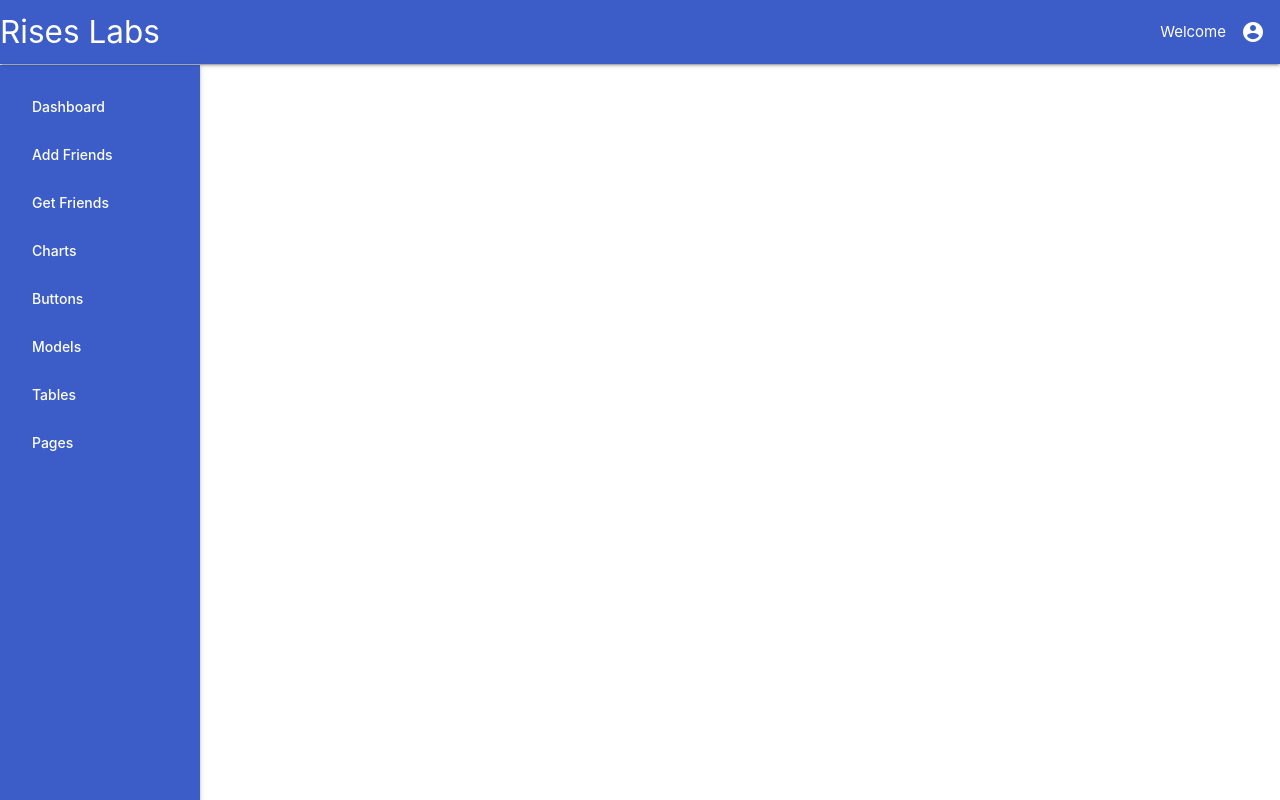
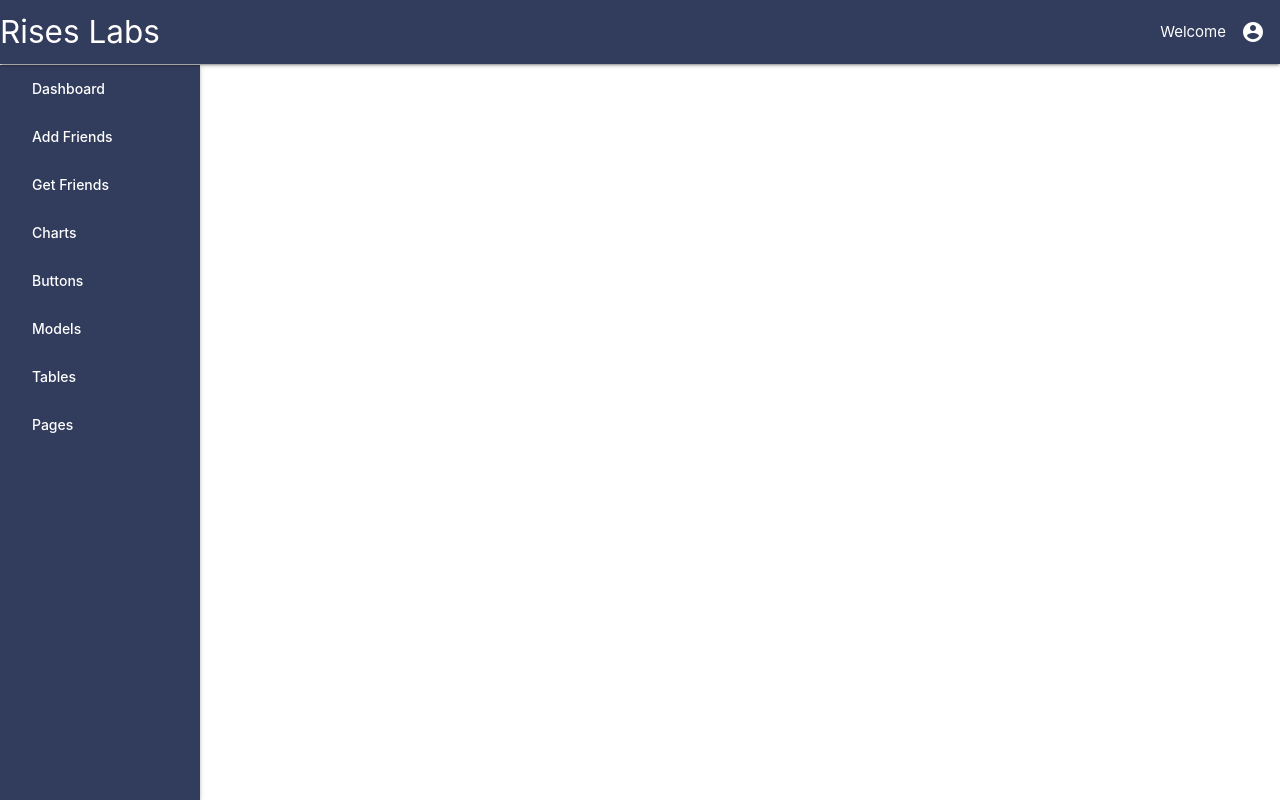
Before and after one commit to praveen-riseslabs/angular-application, an Angular app in the folder fontend/ClientApp/: page /homepage in a window 1280 px wide. Built offline with nearby package versions, Linux system fonts and the light colour scheme.

Commit message:
ui fixes

```diff
--- a/fontend/ClientApp/src/app/components/homepage/homepage/homepage.component.css
+++ b/fontend/ClientApp/src/app/components/homepage/homepage/homepage.component.css
@@ -1,16 +1,27 @@
 .dropdown-content {
     top: 65px !important;
   }
+  .top-nav {
+    position: fixed;
+    top: 0;
+    width: 100%;
+    z-index: 1000;
+    background-color: rgba(16, 27, 65, 0.856);
+    color: white; /* Adjust text color */
+  }
+
   .sidenav {
-    padding-top: 18px;
-    min-height: 10px;
+    position: fixed;
+    top: 65px; /* Adjust this value based on the height of your top navigation */
+    left: 0;
+    width: 200px;
+
+    height: calc(100% - 65px); /* Adjust for the top navigation's height */
     overflow-y: auto;
-    background-color:rgba(28, 66, 190, 0.856);
+    background-color: rgba(16, 27, 65, 0.856);
+    color: white; /* Adjust text color */
   }
-  .top-nav {
-    background-color:rgba(28, 66, 190, 0.856);
 
-  }
   .sidenav li a{
     color: white;
   }
@@ -31,6 +42,7 @@
     }
     main {
       padding-left: 250px;
+      padding-top: 65px;
     }
     main .container {
       width: 100%;
--- a/fontend/ClientApp/src/app/components/homepage/homepage/homepage.component.html
+++ b/fontend/ClientApp/src/app/components/homepage/homepage/homepage.component.html
@@ -1,5 +1,3 @@
-
-
 <header>
    <nav class="top-nav">
     <div class="nav-wrapper">
@@ -10,7 +8,7 @@
          Welcome {{userdata.Firstname}}<i class="material-icons right">account_circle</i></a></li>
       </ul>
     </div>
-  </nav>
+   </nav>
 
   <ul id="nav-mobile" class="sidenav sidenav-fixed" style="width: 200px;">
     <li class="bold">
```
